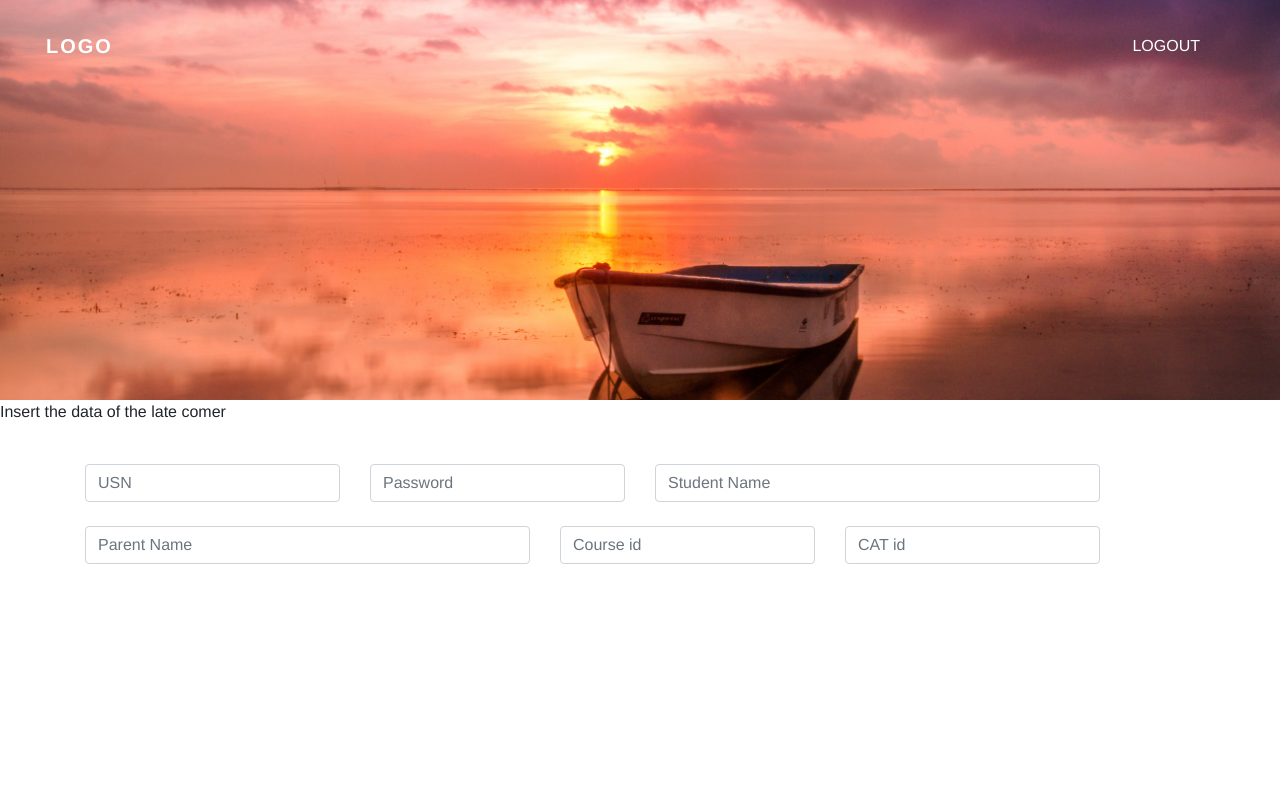
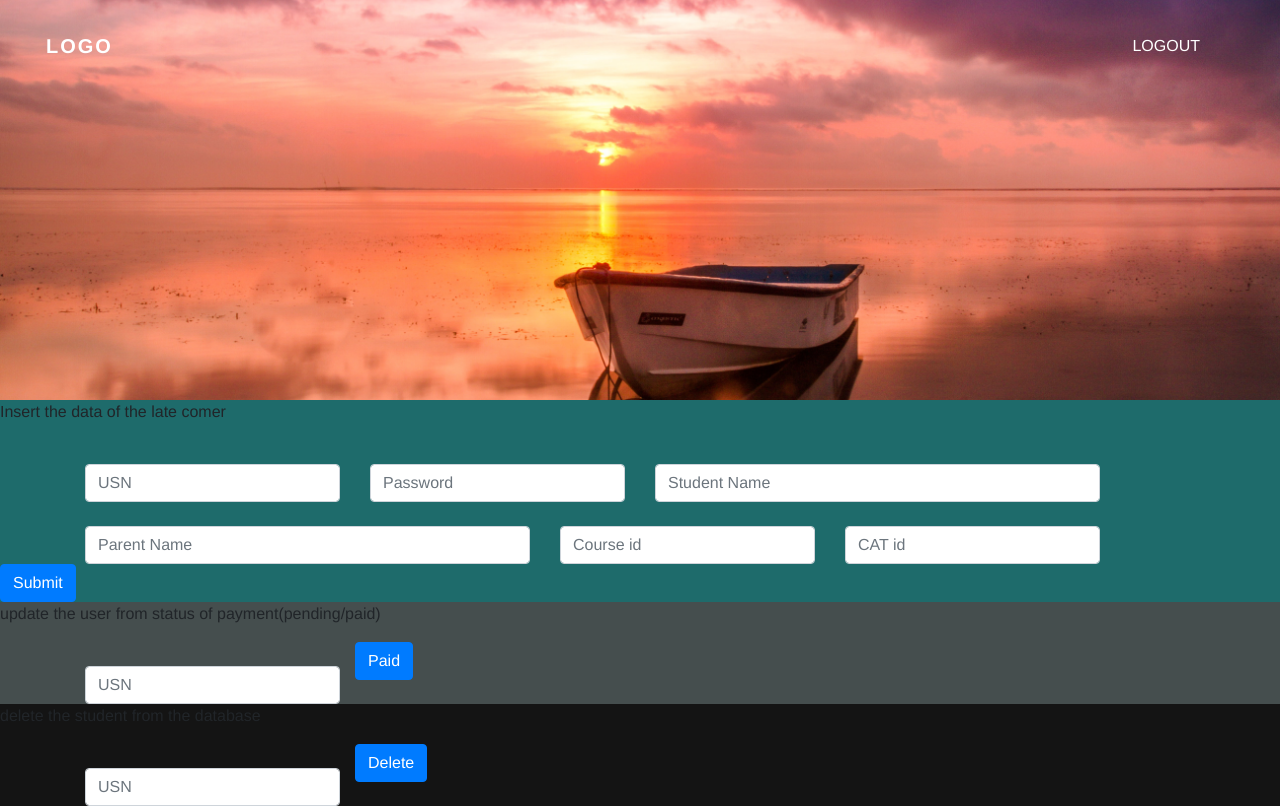
Before and after one commit to sinchanabbhanu/dbmsproject, a PHP site: page /newadmin.html in a window 1280 px wide. Before the commit the page ends 564 px from the top, so only its background shows below. Run offline with PHP 8.4, Linux system fonts and the light colour scheme; some libraries are stand-ins or nearby versions.

Commit message:
some changes

```diff
--- a/Site1/newadmin.css
+++ b/Site1/newadmin.css
@@ -114,3 +114,14 @@ nav ul li a {
   }
 
 }
+
+.insert{
+  background: rgb(30, 107, 107)!important;
+}
+
+.update{
+  background: rgb(69, 78, 78)!important;
+}
+.delete{
+  background: rgb(20, 20, 20)!important;
+}
--- a/Site1/newadmin.html
+++ b/Site1/newadmin.html
@@ -26,7 +26,7 @@
                <div class="menu">
                   <ul>
 
-                     <li><a href="#">LOGOUT</a></li>
+                     <li><a href="logout.php">LOGOUT</a></li>
                   </ul>
                </div>
             </nav>
@@ -58,6 +58,50 @@
       </div>
      </div>
   </div>
+  <div class="button">
+     <input type="submit" class="btn btn-primary" name="add" ></input>
+  </div>
 </div>
 
+
+<div class="update">
+   <div class="content2">
+     <p>update the user from status of payment(pending/paid) </p>
+   </div>
+
+
+       <div class="container">
+         <div class="row">
+            <div class="col-lg-3 col-md-5 col-sm-6 col-12">
+               <div class="mt-4"><input placeholder="USN" type="text" id="0.18639548590645316" class="form-control"></div>
+             </div>
+             <div>
+              <button type="submit" class="btn btn-primary" name="paid">Paid</button>
+            </div>
+         </div>
+
+       </div>
+
+
 </div>
+<div class="delete">
+   <div class="content3">
+     <p>delete the student from the database </p>
+   </div>
+
+
+       <div class="container">
+         <div class="row">
+            <div class="col-lg-3 col-md-5 col-sm-6 col-12">
+               <div class="mt-4"><input placeholder="USN" type="text" id="0.18639548590645316" class="form-control"></div>
+             </div>
+             <div>
+              <button type="submit" class="btn btn-primary" name="delete">Delete</button>
+            </div>
+         </div>
+
+       </div>
+
+
+</div>
+</div>
--- a/Site1/newstudent.php
+++ b/Site1/newstudent.php
@@ -135,6 +135,9 @@ session_start();
 
          </div>
       </div>
+      <div class="payment status">
+         <p>here the table </p>
+      </div>
       <script>
            $(document).ready(function() {
             $(".menu-icon").on("click", function() {
```
Also changed, not shown: Site1/login.php (+10 -2 lines).
